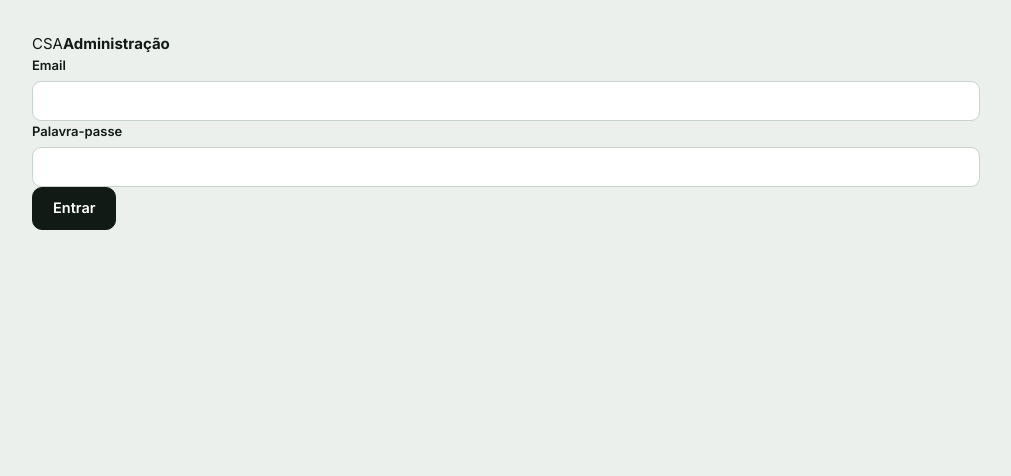
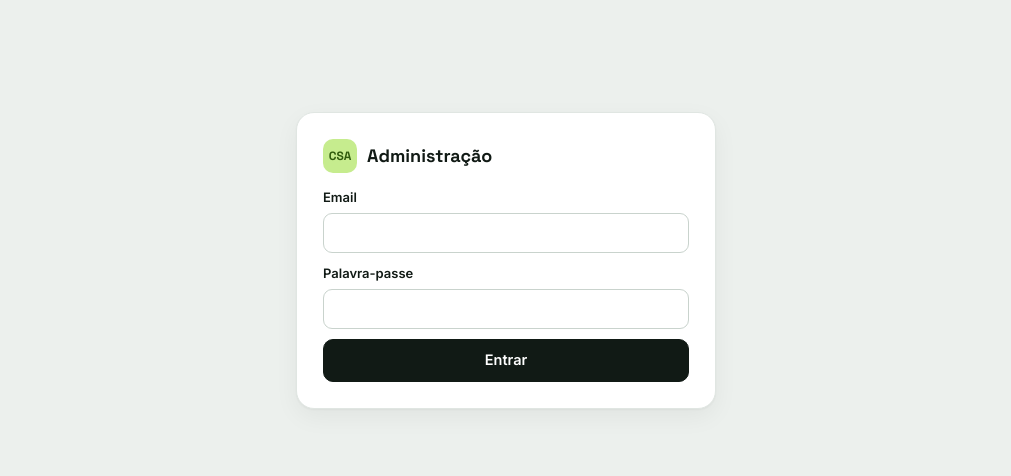
Before and after one commit to kirat01313/servicenow-cert-trainer, a plain HTML site: page admin.html in a window 1280 px wide. Shown: the whole page, without its empty margins (134-1145 px from the left). Drawn offline with nearby package versions, Linux system fonts and the light colour scheme.

Commit message:
style: keep the admin page in the chosen theme
The admin page used the computer's dark mode and the sign-in box had lost its style.

```diff
--- a/css/admin.css
+++ b/css/admin.css
@@ -96,3 +96,48 @@
   color: var(--ink-3);
   font-size: 13px;
 }
+
+.admin-card {
+  width: min(420px, 100%);
+  margin: 10vh auto 0;
+  background: var(--surface);
+  border: 1px solid var(--line);
+  border-radius: 18px;
+  box-shadow: var(--shadow);
+  padding: 26px;
+  display: flex;
+  flex-direction: column;
+  gap: 14px;
+}
+
+.admin-top {
+  display: flex;
+  align-items: center;
+  gap: 10px;
+  font: 700 18px/1 var(--display);
+}
+
+.admin-top .logo {
+  width: 34px;
+  height: 34px;
+  border-radius: 10px;
+  background: var(--lime);
+  color: var(--lime-ink);
+  display: grid;
+  place-items: center;
+  font: 700 12px/1 var(--display);
+}
+
+.admin-card .gate-msg {
+  margin: 0;
+}
+
+.admin-card form {
+  display: flex;
+  flex-direction: column;
+  gap: 10px;
+}
+
+.admin-card .btn.big {
+  justify-content: center;
+}
--- a/js/admin.js
+++ b/js/admin.js
@@ -2,6 +2,9 @@
   "use strict";
 
   var cfg = window.APP_CONFIG || {};
+  try {
+    document.documentElement.dataset.theme = localStorage.getItem("csa2-theme") || "light";
+  } catch (e) {}
   var root = document.getElementById("admin");
   var QUESTIONS_PER_PART = 90;
   var sb = null;
@@ -15,7 +18,7 @@
   }
 
   function say(msg) {
-    root.innerHTML = '<div class="gate-card"><p class="gate-msg">' + esc(msg) + "</p></div>";
+    root.innerHTML = '<div class="admin-card"><p class="gate-msg">' + esc(msg) + "</p></div>";
   }
 
   function randomCode(prefix) {
@@ -29,7 +32,7 @@
 
   function showSignIn(msg) {
     root.innerHTML =
-      '<div class="gate-card"><div class="gate-top"><span class="logo">CSA</span><b>Administração</b></div>' +
+      '<div class="admin-card"><div class="admin-top"><span class="logo">CSA</span><b>Administração</b></div>' +
       (msg ? '<p class="gate-msg">' + esc(msg) + "</p>" : "") +
       '<form id="signin"><label class="field"><span>Email</span><input id="aEmail" type="email" required></label>' +
       '<label class="field"><span>Palavra-passe</span><input id="aPass" type="password" required></label>' +
```
